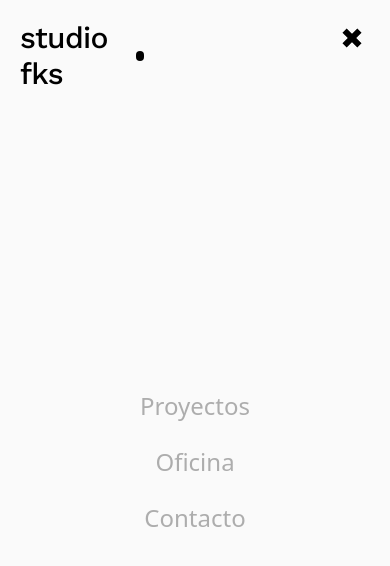
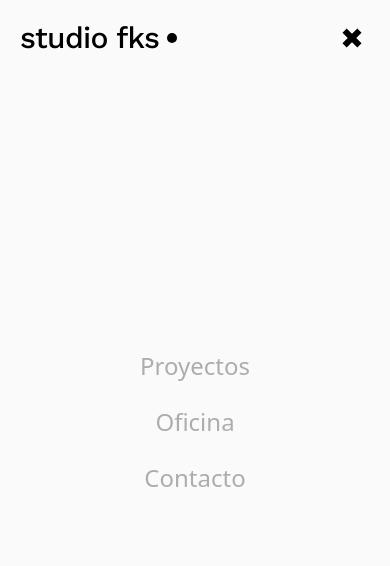
Before and after one commit to fabianleiva/studio_fks, a React (Vite) app: page / in a window 390 px wide. Both pictures are taken after a click on the button "Abrir menú". Shown: the top 566 px of the page. Built offline with nearby package versions, Linux system fonts and the light colour scheme; no server answers; a web font is replaced by a local one.

Commit message:
edit problem with view on mobile and burger menu background

```diff
--- a/src/components/NavigationBar.jsx
+++ b/src/components/NavigationBar.jsx
@@ -12,11 +12,11 @@ const NavigationBar = () => {
       <header>
         <nav className="fixed top-0 left-0 z-[100] p-5 w-full font-work-sans tracking-tight font-medium">
           {/* Desktop Menu (siempre visible, también en mobile) */}
-          <div className="grid grid-cols-[2fr_1fr_2fr] gap-5 items-center text-left">
+          <div className="grid items-center gap-5 grid-cols-[1fr_auto] lg:grid-cols-[1fr_1fr]">
             <div className="flex justify-start">
               <NavLink
                 to="/"
-                className="text-3xl font-work-sans tracking-tight flex items-center duration-200 group"
+                className="text-3xl font-work-sans tracking-tight flex items-center duration-200 group whitespace-nowrap"
               >
                 <div className="flex items-center transition-colors group-hover:text-[#848484]">
                   studio fks
@@ -25,7 +25,6 @@ const NavigationBar = () => {
               </NavLink>
             </div>
 
-            <div></div>
 
             <div className="hidden lg:flex justify-end text-lg">
               <NavLink
@@ -84,7 +83,7 @@ const NavigationBar = () => {
 
         {/* Menú flotante mobile */}
         <div
-          className={`lg:hidden fixed top-[80px] left-0 right-0 bottom-0 bg-[#fafafa] z-40 flex flex-col items-center justify-center transition-opacity duration-500 ${
+          className={`lg:hidden fixed inset-0 bg-[#fafafa] z-[90] flex flex-col items-center justify-center transition-opacity duration-500 ${
             showInfoText
               ? "opacity-100 pointer-events-auto"
               : "opacity-0 pointer-events-none"
```
